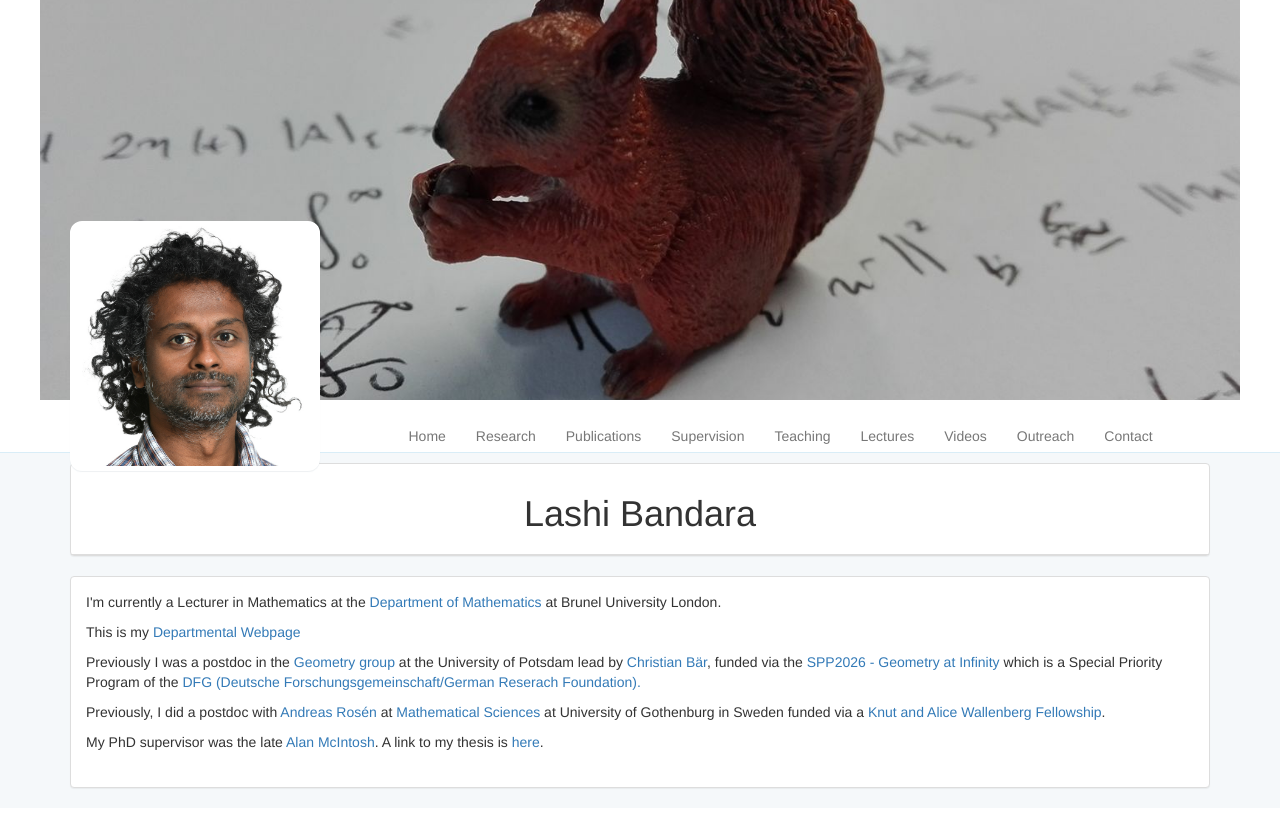
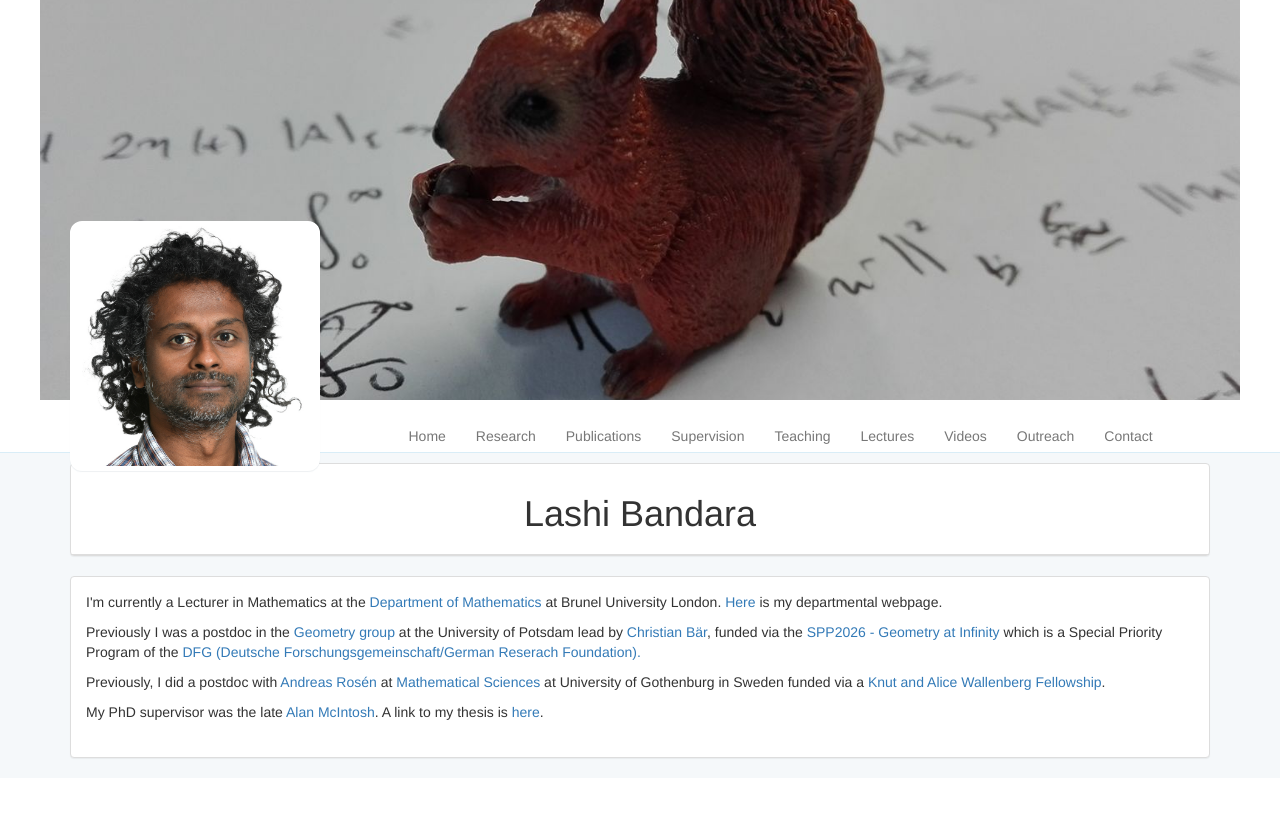
Before and after one commit to lashi-bandara/lashi-bandara.github.io, a Jekyll site: the page built from index.html, in a window 1280 px wide. Shown: the top 828 px of the page. Built offline with Jekyll 4.4.1, drawn with Linux system fonts in a browser that asks for light colours.

Commit message:
Departmental Webpage

```diff
--- a/index.html
+++ b/index.html
@@ -7,9 +7,7 @@ title: "Lashi Bandara"
 
 <div class="panel-body">
 
-  <dd> I'm currently a Lecturer in Mathematics at the <a href="https://www.brunel.ac.uk/mathematics">Department of Mathematics</a> at Brunel University London.
-
-	<p><p> This is my <a href="https://www.brunel.ac.uk/people/menaka-bandara">Departmental Webpage</a>
+  <dd> I'm currently a Lecturer in Mathematics at the <a href="https://www.brunel.ac.uk/mathematics">Department of Mathematics</a> at Brunel University London.  <a href="https://www.brunel.ac.uk/people/menaka-bandara">Here</a> is my departmental webpage.
 
 	<p><p>Previously I was a  postdoc in the <a href="https://www.math.uni-potsdam.de/professuren/geometrie">Geometry group</a>
 	at the University of Potsdam lead by
```
